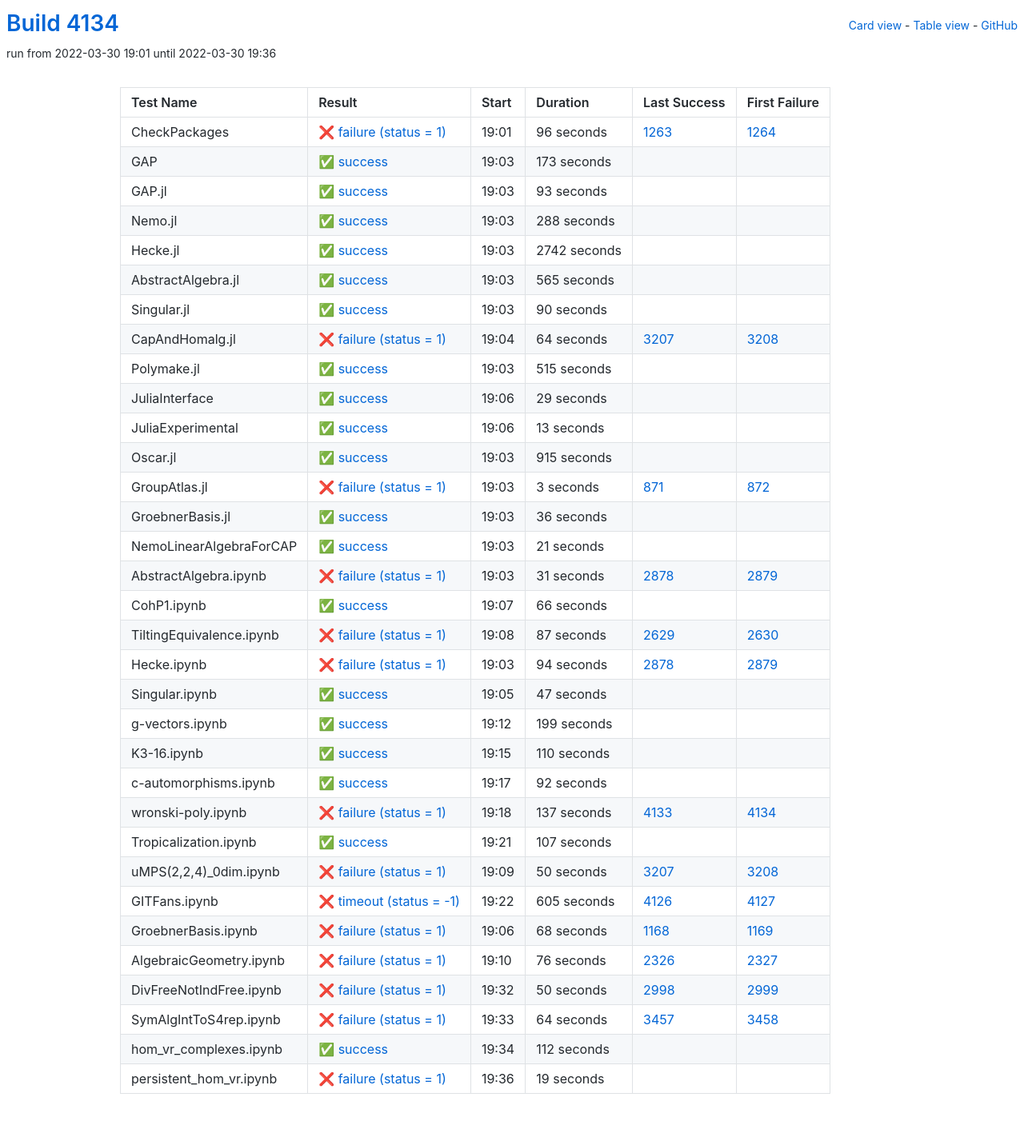
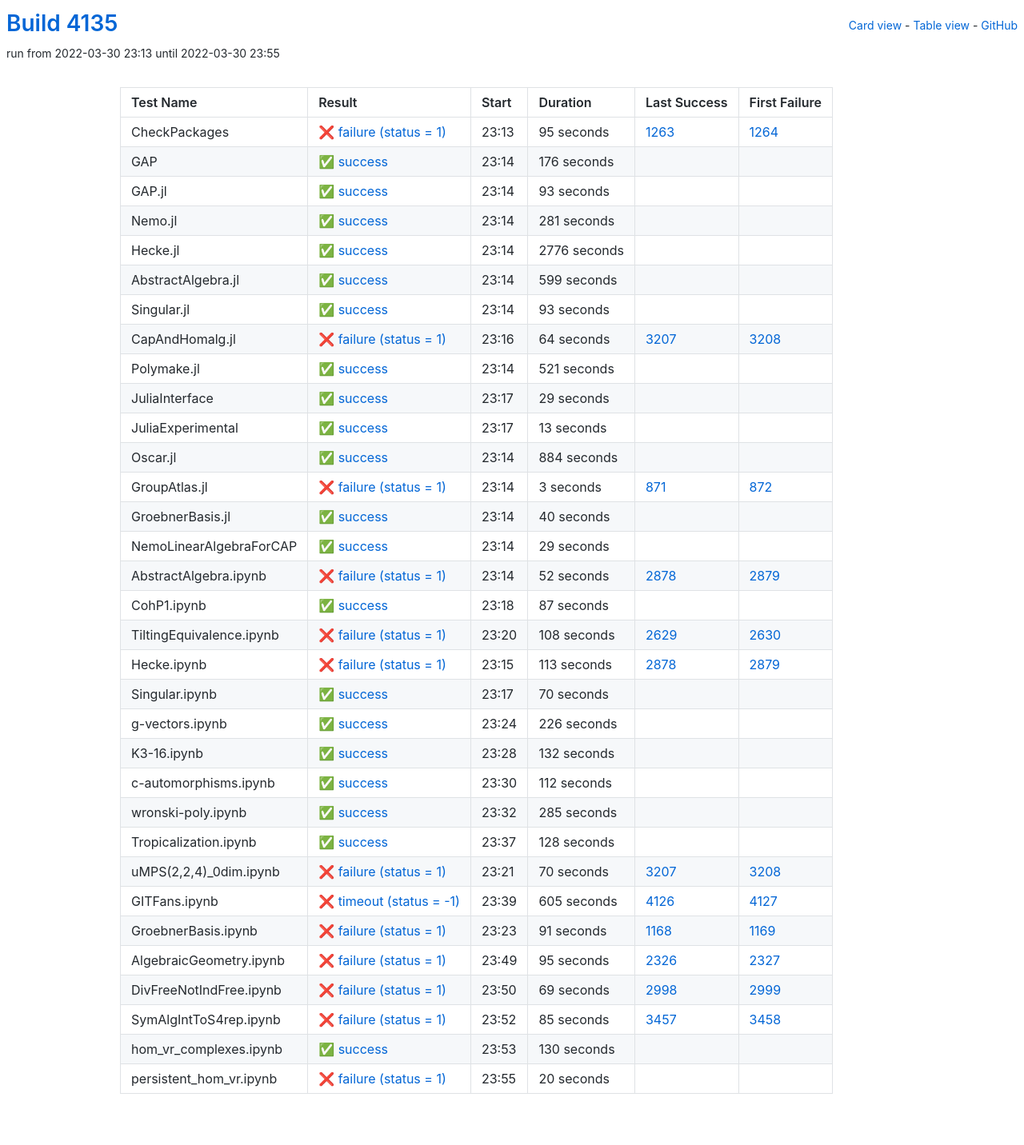
Before and after one commit to oscar-system/oscar-ci-status-stable, a Jekyll site: the page built from table.html, in a window 1280 px wide. Shown: the whole page at 80% size. Built offline with Jekyll 4.4.1, drawn with Linux system fonts in a browser that asks for light colours.

Commit message:
Build #4135

```diff
--- a/_data/ci.yml
+++ b/_data/ci.yml
@@ -1,6 +1,6 @@
 ---
-build: 4134
-build_url: https://oscarci.mathematik.uni-kl.de/job/oscar-stable/4134/
+build: 4135
+build_url: https://oscarci.mathematik.uni-kl.de/job/oscar-stable/4135/
 job: oscar-stable
 organization: oscar-system
 repo: oscar-ci-status-stable
@@ -8,32 +8,32 @@ repourl: https://github.com/oscar-system/oscar-ci-status-stable
 tests:
 - name: CheckPackages
   id: checkpackages
-  log: https://oscarci.mathematik.uni-kl.de/job/oscar-stable/4134/artifact/logs/build-4134/CheckPackages.log
-  start: 2022-03-30 19:01
+  log: https://oscarci.mathematik.uni-kl.de/job/oscar-stable/4135/artifact/logs/build-4135/CheckPackages.log
+  start: 2022-03-30 23:13
   success: false
   exitcode: 1
   status: failure
-  duration: 96
+  duration: 95
   last_success: 1263
   last_success_url: https://oscarci.mathematik.uni-kl.de/job/oscar-stable/1263/
   first_failure: 1264
   first_failure_url: https://oscarci.mathematik.uni-kl.de/job/oscar-stable/1264/
 - name: GAP
   id: gap
-  log: https://oscarci.mathematik.uni-kl.de/job/oscar-stable/4134/artifact/logs/build-4134/GAP.log
-  start: 2022-03-30 19:03
+  log: https://oscarci.mathematik.uni-kl.de/job/oscar-stable/4135/artifact/logs/build-4135/GAP.log
+  start: 2022-03-30 23:14
   success: true
   exitcode: 0
   status: success
-  duration: 173
+  duration: 176
   last_success: false
   last_success_url:
   first_failure: false
   first_failure_url:
 - name: GAP.jl
   id: gap-jl
-  log: https://oscarci.mathematik.uni-kl.de/job/oscar-stable/4134/artifact/logs/build-4134/GAP.jl.log
-  start: 2022-03-30 19:03
+  log: https://oscarci.mathematik.uni-kl.de/job/oscar-stable/4135/artifact/logs/build-4135/GAP.jl.log
+  start: 2022-03-30 23:14
   success: true
   exitcode: 0
   status: success
@@ -44,56 +44,56 @@ tests:
   first_failure_url:
 - name: Nemo.jl
   id: nemo-jl
-  log: https://oscarci.mathematik.uni-kl.de/job/oscar-stable/4134/artifact/logs/build-4134/Nemo.jl.log
-  start: 2022-03-30 19:03
+  log: https://oscarci.mathematik.uni-kl.de/job/oscar-stable/4135/artifact/logs/build-4135/Nemo.jl.log
+  start: 2022-03-30 23:14
   success: true
   exitcode: 0
   status: success
-  duration: 288
+  duration: 281
   last_success: false
   last_success_url:
   first_failure: false
   first_failure_url:
 - name: Hecke.jl
   id: hecke-jl
-  log: https://oscarci.mathematik.uni-kl.de/job/oscar-stable/4134/artifact/logs/build-4134/Hecke.jl.log
-  start: 2022-03-30 19:03
+  log: https://oscarci.mathematik.uni-kl.de/job/oscar-stable/4135/artifact/logs/build-4135/Hecke.jl.log
+  start: 2022-03-30 23:14
   success: true
   exitcode: 0
   status: success
-  duration: 2742
+  duration: 2776
   last_success: false
   last_success_url:
   first_failure: false
   first_failure_url:
 - name: AbstractAlgebra.jl
   id: abstractalgebra-jl
-  log: https://oscarci.mathematik.uni-kl.de/job/oscar-stable/4134/artifact/logs/build-4134/AbstractAlgebra.jl.log
-  start: 2022-03-30 19:03
+  log: https://oscarci.mathematik.uni-kl.de/job/oscar-stable/4135/artifact/logs/build-4135/AbstractAlgebra.jl.log
+  start: 2022-03-30 23:14
   success: true
   exitcode: 0
   status: success
-  duration: 565
+  duration: 599
   last_success: false
   last_success_url:
   first_failure: false
   first_failure_url:
 - name: Singular.jl
   id: singular-jl
-  log: https://oscarci.mathematik.uni-kl.de/job/oscar-stable/4134/artifact/logs/build-4134/Singular.jl.log
-  start: 2022-03-30 19:03
+  log: https://oscarci.mathematik.uni-kl.de/job/oscar-stable/4135/artifact/logs/build-4135/Singular.jl.log
+  start: 2022-03-30 23:14
   success: true
   exitcode: 0
   status: success
-  duration: 90
+  duration: 93
   last_success: false
   last_success_url:
   first_failure: false
   first_failure_url:
 - name: CapAndHomalg.jl
   id: capandhomalg-jl
-  log: https://oscarci.mathematik.uni-kl.de/job/oscar-stable/4134/artifact/logs/build-4134/CapAndHomalg.jl.log
-  start: 2022-03-30 19:04
+  log: https://oscarci.mathematik.uni-kl.de/job/oscar-stable/4135/artifact/logs/build-4135/CapAndHomalg.jl.log
+  start: 2022-03-30 23:16
   success: false
   exitcode: 1
   status: failure
@@ -104,20 +104,20 @@ tests:
   first_failure_url: https://oscarci.mathematik.uni-kl.de/job/oscar-stable/3208/
 - name: Polymake.jl
   id: polymake-jl
-  log: https://oscarci.mathematik.uni-kl.de/job/oscar-stable/4134/artifact/logs/build-4134/Polymake.jl.log
-  start: 2022-03-30 19:03
+  log: https://oscarci.mathematik.uni-kl.de/job/oscar-stable/4135/artifact/logs/build-4135/Polymake.jl.log
+  start: 2022-03-30 23:14
   success: true
   exitcode: 0
   status: success
-  duration: 515
+  duration: 521
   last_success: false
   last_success_url:
   first_failure: false
   first_failure_url:
 - name: JuliaInterface
   id: juliainterface
-  log: https://oscarci.mathematik.uni-kl.de/job/oscar-stable/4134/artifact/logs/build-4134/JuliaInterface.log
-  start: 2022-03-30 19:06
+  log: https://oscarci.mathematik.uni-kl.de/job/oscar-stable/4135/artifact/logs/build-4135/JuliaInterface.log
+  start: 2022-03-30 23:17
   success: true
   exitcode: 0
   status: success
@@ -128,8 +128,8 @@ tests:
   first_failure_url:
 - name: JuliaExperimental
   id: juliaexperimental
-  log: https://oscarci.mathematik.uni-kl.de/job/oscar-stable/4134/artifact/logs/build-4134/JuliaExperimental.log
-  start: 2022-03-30 19:06
+  log: https://oscarci.mathematik.uni-kl.de/job/oscar-stable/4135/artifact/logs/build-4135/JuliaExperimental.log
+  start: 2022-03-30 23:17
   success: true
   exitcode: 0
   status: success
@@ -140,20 +140,20 @@ tests:
   first_failure_url:
 - name: Oscar.jl
   id: oscar-jl
-  log: https://oscarci.mathematik.uni-kl.de/job/oscar-stable/4134/artifact/logs/build-4134/Oscar.jl.log
-  start: 2022-03-30 19:03
+  log: https://oscarci.mathematik.uni-kl.de/job/oscar-stable/4135/artifact/logs/build-4135/Oscar.jl.log
+  start: 2022-03-30 23:14
   success: true
   exitcode: 0
   status: success
-  duration: 915
+  duration: 884
   last_success: false
   last_success_url:
   first_failure: false
   first_failure_url:
 - name: GroupAtlas.jl
   id: groupatlas-jl
-  log: https://oscarci.mathematik.uni-kl.de/job/oscar-stable/4134/artifact/logs/build-4134/GroupAtlas.jl.log
-  start: 2022-03-30 19:03
+  log: https://oscarci.mathematik.uni-kl.de/job/oscar-stable/4135/artifact/logs/build-4135/GroupAtlas.jl.log
+  start: 2022-03-30 23:14
   success: false
   exitcode: 1
   status: failure
@@ -164,164 +164,164 @@ tests:
   first_failure_url: https://oscarci.mathematik.uni-kl.de/job/oscar-stable/872/
 - name: GroebnerBasis.jl
   id: groebnerbasis-jl
-  log: https://oscarci.mathematik.uni-kl.de/job/oscar-stable/4134/artifact/logs/build-4134/GroebnerBasis.jl.log
-  start: 2022-03-30 19:03
+  log: https://oscarci.mathematik.uni-kl.de/job/oscar-stable/4135/artifact/logs/build-4135/GroebnerBasis.jl.log
+  start: 2022-03-30 23:14
   success: true
   exitcode: 0
   status: success
-  duration: 36
+  duration: 40
   last_success: false
   last_success_url:
   first_failure: false
   first_failure_url:
 - name: NemoLinearAlgebraForCAP
   id: nemolinearalgebraforcap
-  log: https://oscarci.mathematik.uni-kl.de/job/oscar-stable/4134/artifact/logs/build-4134/NemoLinearAlgebraForCAP.log
-  start: 2022-03-30 19:03
+  log: https://oscarci.mathematik.uni-kl.de/job/oscar-stable/4135/artifact/logs/build-4135/NemoLinearAlgebraForCAP.log
+  start: 2022-03-30 23:14
   success: true
   exitcode: 0
   status: success
-  duration: 21
+  duration: 29
   last_success: false
   last_success_url:
   first_failure: false
   first_failure_url:
 - name: AbstractAlgebra.ipynb
   id: abstractalgebra-ipynb
-  log: https://oscarci.mathematik.uni-kl.de/job/oscar-stable/4134/artifact/logs/build-4134/AbstractAlgebra.ipynb.log
-  start: 2022-03-30 19:03
+  log: https://oscarci.mathematik.uni-kl.de/job/oscar-stable/4135/artifact/logs/build-4135/AbstractAlgebra.ipynb.log
+  start: 2022-03-30 23:14
   success: false
   exitcode: 1
   status: failure
-  duration: 31
+  duration: 52
   last_success: 2878
   last_success_url: https://oscarci.mathematik.uni-kl.de/job/oscar-stable/2878/
   first_failure: 2879
   first_failure_url: https://oscarci.mathematik.uni-kl.de/job/oscar-stable/2879/
 - name: CohP1.ipynb
   id: cohp1-ipynb
-  log: https://oscarci.mathematik.uni-kl.de/job/oscar-stable/4134/artifact/logs/build-4134/CohP1.ipynb.log
-  start: 2022-03-30 19:07
+  log: https://oscarci.mathematik.uni-kl.de/job/oscar-stable/4135/artifact/logs/build-4135/CohP1.ipynb.log
+  start: 2022-03-30 23:18
   success: true
   exitcode: 0
   status: success
-  duration: 66
+  duration: 87
   last_success: false
   last_success_url:
   first_failure: false
   first_failure_url:
 - name: TiltingEquivalence.ipynb
   id: tiltingequivalence-ipynb
-  log: https://oscarci.mathematik.uni-kl.de/job/oscar-stable/4134/artifact/logs/build-4134/TiltingEquivalence.ipynb.log
-  start: 2022-03-30 19:08
+  log: https://oscarci.mathematik.uni-kl.de/job/oscar-stable/4135/artifact/logs/build-4135/TiltingEquivalence.ipynb.log
+  start: 2022-03-30 23:20
   success: false
   exitcode: 1
   status: failure
-  duration: 87
+  duration: 108
   last_success: 2629
   last_success_url: https://oscarci.mathematik.uni-kl.de/job/oscar-stable/2629/
   first_failure: 2630
   first_failure_url: https://oscarci.mathematik.uni-kl.de/job/oscar-stable/2630/
 - name: Hecke.ipynb
   id: hecke-ipynb
-  log: https://oscarci.mathematik.uni-kl.de/job/oscar-stable/4134/artifact/logs/build-4134/Hecke.ipynb.log
-  start: 2022-03-30 19:03
+  log: https://oscarci.mathematik.uni-kl.de/job/oscar-stable/4135/artifact/logs/build-4135/Hecke.ipynb.log
+  start: 2022-03-30 23:15
   success: false
   exitcode: 1
   status: failure
-  duration: 94
+  duration: 113
   last_success: 2878
   last_success_url: https://oscarci.mathematik.uni-kl.de/job/oscar-stable/2878/
   first_failure: 2879
   first_failure_url: https://oscarci.mathematik.uni-kl.de/job/oscar-stable/2879/
 - name: Singular.ipynb
   id: singular-ipynb
-  log: https://oscarci.mathematik.uni-kl.de/job/oscar-stable/4134/artifact/logs/build-4134/Singular.ipynb.log
-  start: 2022-03-30 19:05
+  log: https://oscarci.mathematik.uni-kl.de/job/oscar-stable/4135/artifact/logs/build-4135/Singular.ipynb.log
+  start: 2022-03-30 23:17
   success: true
   exitcode: 0
   status: success
-  duration: 47
+  duration: 70
   last_success: false
   last_success_url:
   first_failure: false
   first_failure_url:
 - name: g-vectors.ipynb
   id: g-vectors-ipynb
-  log: https://oscarci.mathematik.uni-kl.de/job/oscar-stable/4134/artifact/logs/build-4134/g-vectors.ipynb.log
-  start: 2022-03-30 19:12
+  log: https://oscarci.mathematik.uni-kl.de/job/oscar-stable/4135/artifact/logs/build-4135/g-vectors.ipynb.log
+  start: 2022-03-30 23:24
   success: true
   exitcode: 0
   status: success
-  duration: 199
+  duration: 226
   last_success: false
   last_success_url:
   first_failure: false
   first_failure_url:
 - name: K3-16.ipynb
   id: k3-16-ipynb
-  log: https://oscarci.mathematik.uni-kl.de/job/oscar-stable/4134/artifact/logs/build-4134/K3-16.ipynb.log
-  start: 2022-03-30 19:15
+  log: https://oscarci.mathematik.uni-kl.de/job/oscar-stable/4135/artifact/logs/build-4135/K3-16.ipynb.log
+  start: 2022-03-30 23:28
   success: true
   exitcode: 0
   status: success
-  duration: 110
+  duration: 132
   last_success: false
   last_success_url:
   first_failure: false
   first_failure_url:
 - name: c-automorphisms.ipynb
   id: c-automorphisms-ipynb
-  log: https://oscarci.mathematik.uni-kl.de/job/oscar-stable/4134/artifact/logs/build-4134/c-automorphisms.ipynb.log
-  start: 2022-03-30 19:17
+  log: https://oscarci.mathematik.uni-kl.de/job/oscar-stable/4135/artifact/logs/build-4135/c-automorphisms.ipynb.log
+  start: 2022-03-30 23:30
   success: true
   exitcode: 0
   status: success
-  duration: 92
+  duration: 112
   last_success: false
   last_success_url:
   first_failure: false
   first_failure_url:
 - name: wronski-poly.ipynb
   id: wronski-poly-ipynb
-  log: https://oscarci.mathematik.uni-kl.de/job/oscar-stable/4134/artifact/logs/build-4134/wronski-poly.ipynb.log
-  start: 2022-03-30 19:18
-  success: false
-  exitcode: 1
-  status: failure
-  duration: 137
-  last_success: 4133
-  last_success_url: https://oscarci.mathematik.uni-kl.de/job/oscar-stable/4133/
-  first_failure: 4134
-  first_failure_url: https://oscarci.mathematik.uni-kl.de/job/oscar-stable/4134/
-- name: Tropicalization.ipynb
-  id: tropicalization-ipynb
-  log: https://oscarci.mathematik.uni-kl.de/job/oscar-stable/4134/artifact/logs/build-4134/Tropicalization.ipynb.log
-  start: 2022-03-30 19:21
+  log: https://oscarci.mathematik.uni-kl.de/job/oscar-stable/4135/artifact/logs/build-4135/wronski-poly.ipynb.log
+  start: 2022-03-30 23:32
   success: true
   exitcode: 0
   status: success
-  duration: 107
+  duration: 285
+  last_success: false
+  last_success_url:
+  first_failure: false
+  first_failure_url:
+- name: Tropicalization.ipynb
+  id: tropicalization-ipynb
+  log: https://oscarci.mathematik.uni-kl.de/job/oscar-stable/4135/artifact/logs/build-4135/Tropicalization.ipynb.log
+  start: 2022-03-30 23:37
+  success: true
+  exitcode: 0
+  status: success
+  duration: 128
   last_success: false
   last_success_url:
   first_failure: false
   first_failure_url:
 - name: uMPS(2,2,4)_0dim.ipynb
   id: umps-2-2-4-0dim-ipynb
-  log: https://oscarci.mathematik.uni-kl.de/job/oscar-stable/4134/artifact/logs/build-4134/uMPS-2-2-4-_0dim.ipynb.log
-  start: 2022-03-30 19:09
+  log: https://oscarci.mathematik.uni-kl.de/job/oscar-stable/4135/artifact/logs/build-4135/uMPS-2-2-4-_0dim.ipynb.log
+  start: 2022-03-30 23:21
   success: false
   exitcode: 1
   status: failure
-  duration: 50
+  duration: 70
   last_success: 3207
   last_success_url: https://oscarci.mathematik.uni-kl.de/job/oscar-stable/3207/
   first_failure: 3208
   first_failure_url: https://oscarci.mathematik.uni-kl.de/job/oscar-stable/3208/
 - name: GITFans.ipynb
   id: gitfans-ipynb
-  log: https://oscarci.mathematik.uni-kl.de/job/oscar-stable/4134/artifact/logs/build-4134/GITFans.ipynb.log
-  start: 2022-03-30 19:22
+  log: https://oscarci.mathematik.uni-kl.de/job/oscar-stable/4135/artifact/logs/build-4135/GITFans.ipynb.log
+  start: 2022-03-30 23:39
   success: false
   exitcode: -1
   status: timeout
@@ -332,72 +332,72 @@ tests:
   first_failure_url: https://oscarci.mathematik.uni-kl.de/job/oscar-stable/4127/
 - name: GroebnerBasis.ipynb
   id: groebnerbasis-ipynb
-  log: https://oscarci.mathematik.uni-kl.de/job/oscar-stable/4134/artifact/logs/build-4134/GroebnerBasis.ipynb.log
-  start: 2022-03-30 19:06
+  log: https://oscarci.mathematik.uni-kl.de/job/oscar-stable/4135/artifact/logs/build-4135/GroebnerBasis.ipynb.log
+  start: 2022-03-30 23:23
   success: false
   exitcode: 1
   status: failure
-  duration: 68
+  duration: 91
   last_success: 1168
   last_success_url: https://oscarci.mathematik.uni-kl.de/job/oscar-stable/1168/
   first_failure: 1169
   first_failure_url: https://oscarci.mathematik.uni-kl.de/job/oscar-stable/1169/
 - name: AlgebraicGeometry.ipynb
   id: algebraicgeometry-ipynb
-  log: https://oscarci.mathematik.uni-kl.de/job/oscar-stable/4134/artifact/logs/build-4134/AlgebraicGeometry.ipynb.log
-  start: 2022-03-30 19:10
+  log: https://oscarci.mathematik.uni-kl.de/job/oscar-stable/4135/artifact/logs/build-4135/AlgebraicGeometry.ipynb.log
+  start: 2022-03-30 23:49
   success: false
   exitcode: 1
   status: failure
-  duration: 76
+  duration: 95
   last_success: 2326
   last_success_url: https://oscarci.mathematik.uni-kl.de/job/oscar-stable/2326/
   first_failure: 2327
   first_failure_url: https://oscarci.mathematik.uni-kl.de/job/oscar-stable/2327/
 - name: DivFreeNotIndFree.ipynb
   id: divfreenotindfree-ipynb
-  log: https://oscarci.mathematik.uni-kl.de/job/oscar-stable/4134/artifact/logs/build-4134/DivFreeNotIndFree.ipynb.log
-  start: 2022-03-30 19:32
+  log: https://oscarci.mathematik.uni-kl.de/job/oscar-stable/4135/artifact/logs/build-4135/DivFreeNotIndFree.ipynb.log
+  start: 2022-03-30 23:50
   success: false
   exitcode: 1
   status: failure
-  duration: 50
+  duration: 69
   last_success: 2998
   last_success_url: https://oscarci.mathematik.uni-kl.de/job/oscar-stable/2998/
   first_failure: 2999
   first_failure_url: https://oscarci.mathematik.uni-kl.de/job/oscar-stable/2999/
 - name: SymAlgIntToS4rep.ipynb
   id: symalginttos4rep-ipynb
-  log: https://oscarci.mathematik.uni-kl.de/job/oscar-stable/4134/artifact/logs/build-4134/SymAlgIntToS4rep.ipynb.log
-  start: 2022-03-30 19:33
+  log: https://oscarci.mathematik.uni-kl.de/job/oscar-stable/4135/artifact/logs/build-4135/SymAlgIntToS4rep.ipynb.log
+  start: 2022-03-30 23:52
   success: false
   exitcode: 1
   status: failure
-  duration: 64
+  duration: 85
   last_success: 3457
   last_success_url: https://oscarci.mathematik.uni-kl.de/job/oscar-stable/3457/
   first_failure: 3458
   first_failure_url: https://oscarci.mathematik.uni-kl.de/job/oscar-stable/3458/
 - name: hom_vr_complexes.ipynb
   id: hom-vr-complexes-ipynb
-  log: https://oscarci.mathematik.uni-kl.de/job/oscar-stable/4134/artifact/logs/build-4134/hom_vr_complexes.ipynb.log
-  start: 2022-03-30 19:34
+  log: https://oscarci.mathematik.uni-kl.de/job/oscar-stable/4135/artifact/logs/build-4135/hom_vr_complexes.ipynb.log
+  start: 2022-03-30 23:53
   success: true
   exitcode: 0
   status: success
-  duration: 112
+  duration: 130
   last_success: false
   last_success_url:
   first_failure: false
   first_failure_url:
 - name: persistent_hom_vr.ipynb
   id: persistent-hom-vr-ipynb
-  log: https://oscarci.mathematik.uni-kl.de/job/oscar-stable/4134/artifact/logs/build-4134/persistent_hom_vr.ipynb.log
-  start: 2022-03-30 19:36
+  log: https://oscarci.mathematik.uni-kl.de/job/oscar-stable/4135/artifact/logs/build-4135/persistent_hom_vr.ipynb.log
+  start: 2022-03-30 23:55
   success: false
   exitcode: 1
   status: failure
-  duration: 19
+  duration: 20
   last_success: false
   last_success_url:
   first_failure: false
```
Also changed, not shown: README.md.
